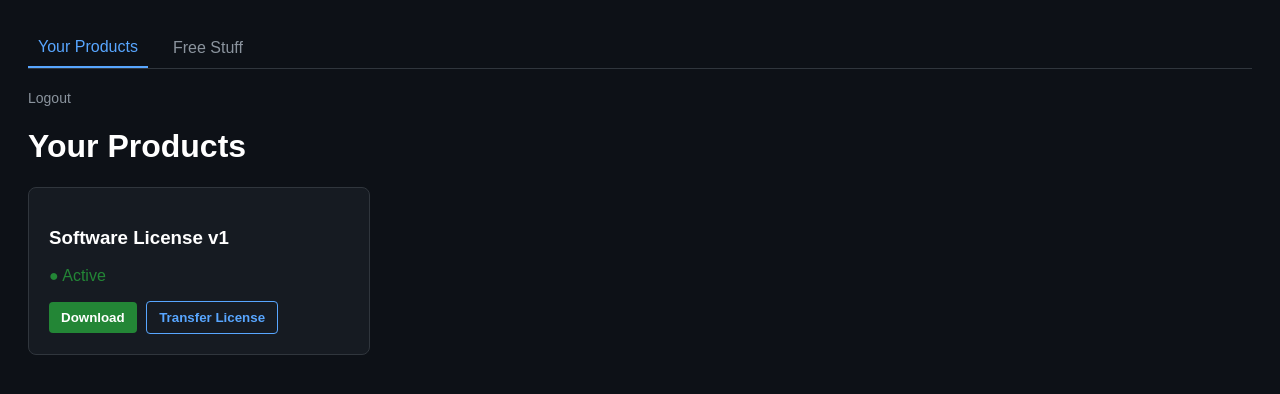
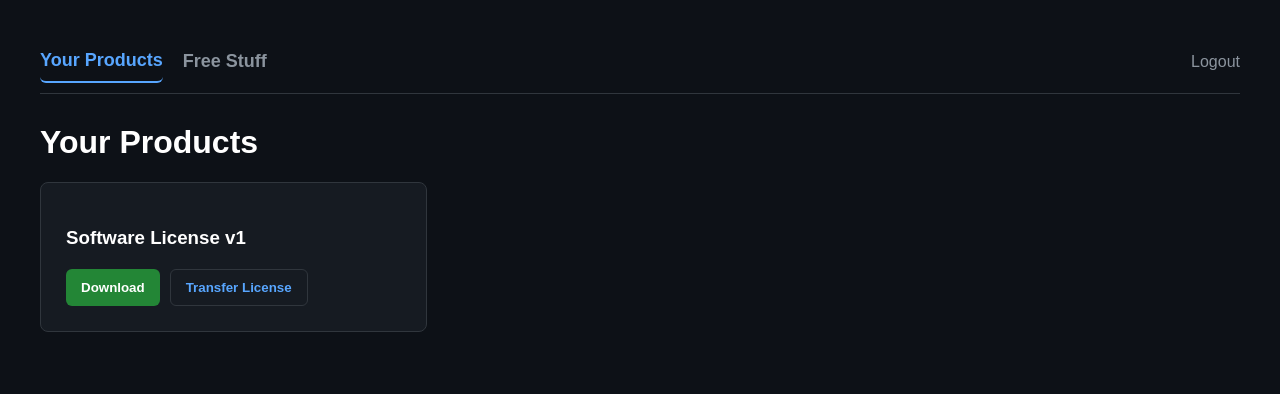
Before and after one commit to eereer3riwod/website, a plain HTML site: page dashboard.html in a window 1280 px wide. Both pictures are taken after a click on the button "Your Products". Drawn offline with Linux system fonts and the light colour scheme.

Commit message:
Add files via upload

```diff
--- a/dashboard.html
+++ b/dashboard.html
@@ -3,58 +3,60 @@
 <head>
     <meta charset="UTF-8">
     <title>Dashboard</title>
-    <link rel="stylesheet" href="style.css">
     <style>
-        body { background-color: #0d1117; color: white; font-family: sans-serif; padding: 20px; }
-        .tab-nav { border-bottom: 1px solid #30363d; margin-bottom: 20px; display: flex; gap: 15px; }
-        .tab-btn { background: none; border: none; color: #8b949e; padding: 10px; cursor: pointer; font-size: 16px; }
+        body { background-color: #0d1117; color: white; font-family: sans-serif; margin: 0; padding: 40px; }
+        header { display: flex; justify-content: space-between; align-items: center; border-bottom: 1px solid #30363d; padding-bottom: 10px; margin-bottom: 30px; }
+        .tabs { display: flex; gap: 20px; }
+        .tab-btn { background: none; border: none; color: #8b949e; font-size: 18px; cursor: pointer; padding: 10px 0; }
         .tab-btn.active { color: #58a6ff; border-bottom: 2px solid #58a6ff; }
-        .card { background: #161b22; border: 1px solid #30363d; padding: 20px; border-radius: 8px; max-width: 300px; }
-        .btn { padding: 8px 12px; border-radius: 4px; border: none; cursor: pointer; font-weight: bold; margin-right: 5px; }
+        .logout { color: #8b949e; text-decoration: none; }
+        .grid { display: grid; grid-template-columns: repeat(auto-fill, minmax(300px, 1fr)); gap: 20px; }
+        .card { background: #161b22; border: 1px solid #30363d; padding: 25px; border-radius: 8px; }
+        .btn-group { display: flex; gap: 10px; margin-top: 20px; }
+        button { padding: 10px 15px; border-radius: 6px; border: none; cursor: pointer; font-weight: bold; }
         .btn-download { background: #238636; color: white; }
-        .btn-transfer { background: transparent; border: 1px solid #58a6ff; color: #58a6ff; }
+        .btn-transfer { background: transparent; border: 1px solid #30363d; color: #58a6ff; }
         .hidden { display: none; }
     </style>
 </head>
 <body>
     <header>
-        <nav class="tab-nav">
-            <button class="tab-btn active" onclick="switchTab(event, 'Products')">Your Products</button>
-            <button class="tab-btn" onclick="switchTab(event, 'FreeStuff')">Free Stuff</button>
-        </nav>
-        <a href="index.html" style="color:#8b949e; text-decoration:none; font-size:14px;">Logout</a>
+        <div class="tabs">
+            <button class="tab-btn active" onclick="switchTab(event, 'products')">Your Products</button>
+            <button class="tab-btn" onclick="switchTab(event, 'free-stuff')">Free Stuff</button>
+        </div>
+        <a href="index.html" class="logout">Logout</a>
     </header>
 
-    <div id="Products" class="tab-content">
+    <div id="products">
         <h1>Your Products</h1>
-        <div class="card">
-            <h3>Software License v1</h3>
-            <p style="color: #238636;">● Active</p>
-            <button class="btn btn-download" onclick="alert('Downloading...')">Download</button>
-            <button class="btn btn-transfer" onclick="handleTransfer()">Transfer License</button>
+        <div class="grid">
+            <div class="card">
+                <h3>Software License v1</h3>
+                <div class="btn-group">
+                    <button class="btn-download" onclick="alert('Downloading...')">Download</button>
+                    <button class="btn-transfer" onclick="const e = prompt('Recipient Email:'); if(e) alert('Transferring to ' + e);">Transfer License</button>
+                </div>
+            </div>
         </div>
     </div>
 
-    <div id="FreeStuff" class="tab-content hidden">
+    <div id="free-stuff" class="hidden">
         <h1>Free Stuff</h1>
-        <div class="card">
-            <h3>Community Asset Pack</h3>
-            <p>Free Version</p>
-            <button class="btn btn-download" onclick="alert('Downloading Free Assets...')">Download</button>
+        <div class="grid">
+            <div class="card">
+                <h3>Community Asset Pack</h3>
+                <button class="btn-download" onclick="alert('Downloading Free Assets...')">Download</button>
+            </div>
         </div>
     </div>
 
     <script>
-        function switchTab(evt, tabName) {
-            document.querySelectorAll('.tab-content').forEach(content => content.classList.add('hidden'));
-            document.querySelectorAll('.tab-btn').forEach(btn => btn.classList.remove('active'));
-            document.getElementById(tabName).classList.remove('hidden');
+        function switchTab(evt, id) {
+            document.getElementById('products').className = (id === 'products') ? '' : 'hidden';
+            document.getElementById('free-stuff').className = (id === 'free-stuff') ? '' : 'hidden';
+            document.querySelectorAll('.tab-btn').forEach(b => b.classList.remove('active'));
             evt.currentTarget.classList.add('active');
-        }
-
-        function handleTransfer() {
-            const user = prompt("Enter the recipient's email for the license transfer:");
-            if (user) alert("Transfer request sent to: " + user);
         }
     </script>
 </body>
```
Also changed, not shown: index.html (+14 -14 lines).
